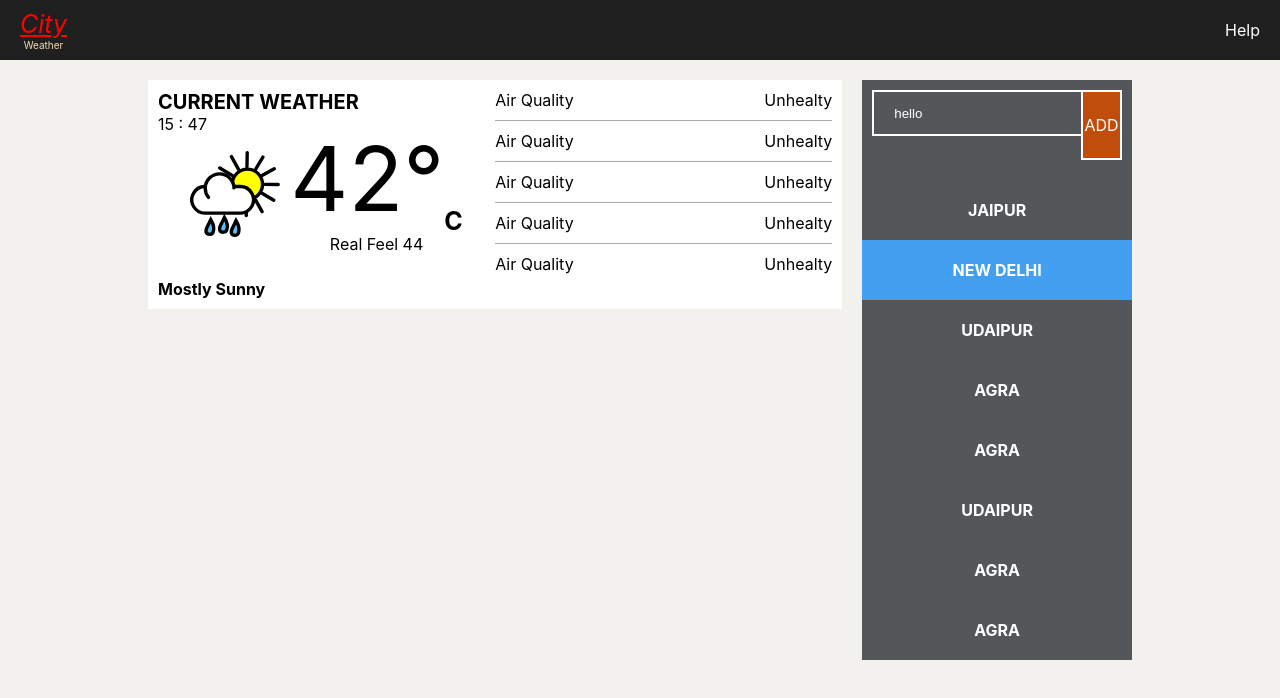
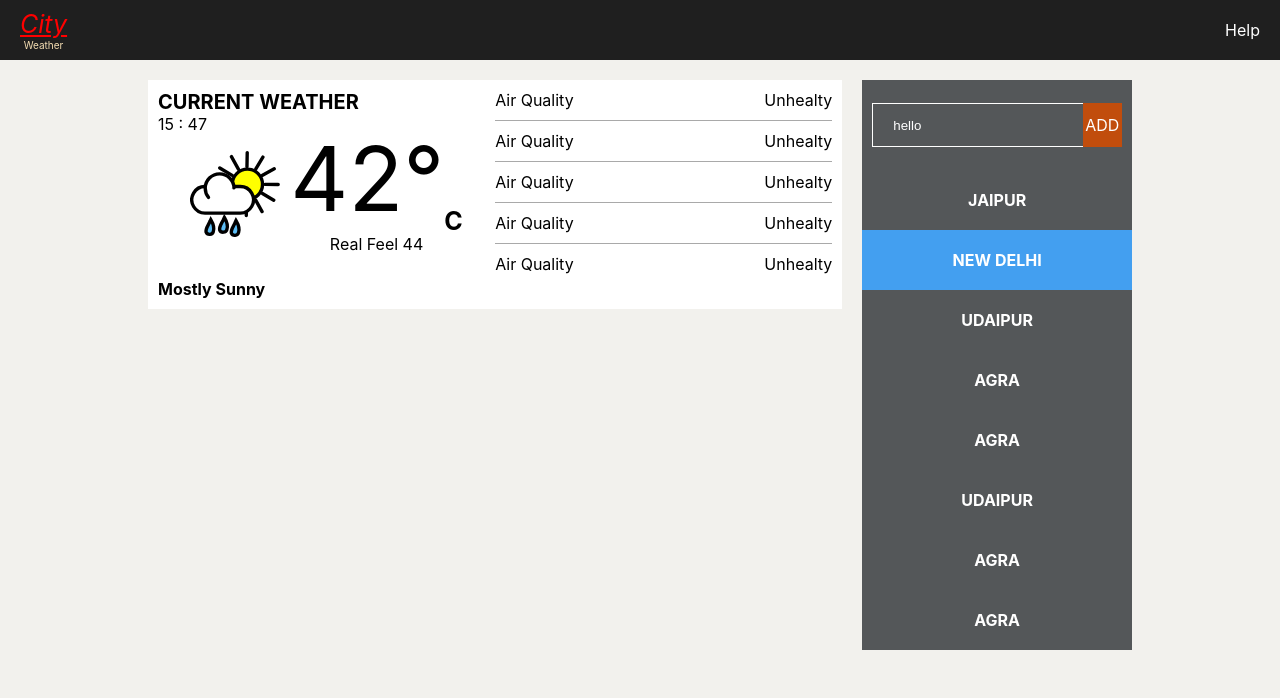
Before and after one commit to chandragehlot/weather-forecast, a React (Create React App) app in the folder weather-frontend/: page /weather-home in a window 1280 px wide. Shown: the top 698 px of the page. Built offline with nearby package versions, Linux system fonts and the light colour scheme.

Commit message:
add city card style fix

```diff
--- a/weather-frontend/src/components/citylist-card/citylist-card.scss
+++ b/weather-frontend/src/components/citylist-card/citylist-card.scss
@@ -5,21 +5,26 @@
             background-color: #439ff0;
         }
     }
-    &__additem{
+    &__input_sec{
         display: flex;
         height: 70px;
-        padding: 10px 10px 20px 10px;
+        align-items: center;
+        justify-content: center;
+        padding:10px;
     }
-    &__input{
+    &__add_item{
+        display: flex;
+        width: 100%;
+        .input_comp{
             flex: 1;
-        max-height: 40px;
+            height: 40px;
             background: #545759;
-        border: 2px solid white;
+            border: 1px solid white;
             border-right: 0;
             color: white;
             padding-left: 20px;
         }
-    &__addbutton{
+        .addbutton{
             flex: 0.2;
             background: #c14d0d;
             text-align: center;
@@ -27,7 +32,9 @@
             align-items: center;
             justify-content: center;
             color: white;
-        border: 2px solid white;
+            border: 1px solid #c14d0d;;
+            height: 42px;
+        }
     }
     &__listitem{
         height: 40px;
--- a/weather-frontend/src/components/citylist-card/index.js
+++ b/weather-frontend/src/components/citylist-card/index.js
@@ -38,17 +38,20 @@ class CityListCard extends Component {
     render() {
         return (
             <div className="city__cont">
-                <div className="city__additem">
-                    <input
-                        className='city__input'
-                        type="text"
-                        value={'hello'}
-                    />
-                    <span className="city__addbutton">
-                        ADD
-                    </span>
+                <div className="city__input_sec">
+                    <div className="city__add_item">
+                        <input
+                            className='input_comp'
+                            type="text"
+                            value={'hello'}
+                        />
+                        <div className="addbutton">
+                            ADD
+                        </div>
+                    </div>
+
                 </div>
-                <div className="city__list">
+                <div className="city__list_sec">
                     <div className="city__listitem">
                         JAIPUR
                     </div>
```
Lines whose indentation alone changed are shown as unchanged.
